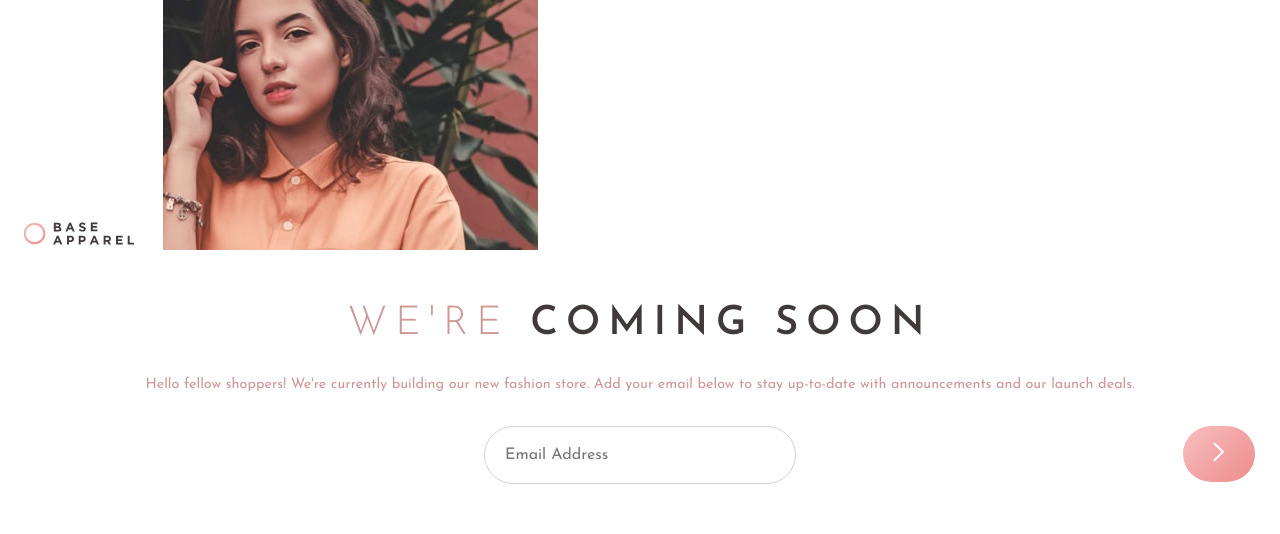
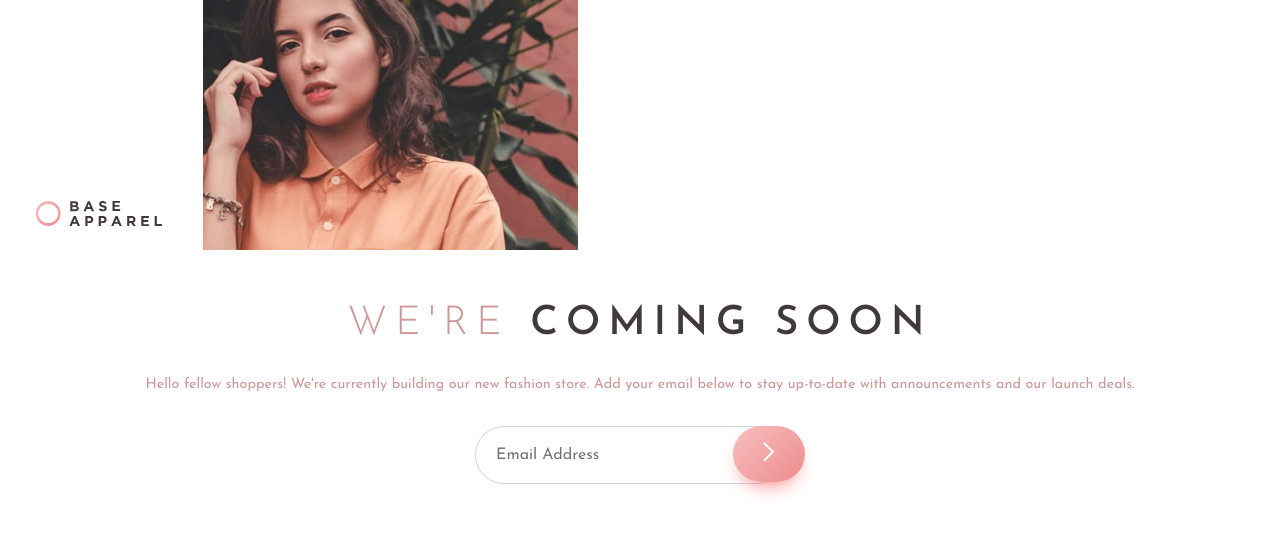
Before and after one commit to kujerocoding/base-apparel-coming-soon-master, a plain HTML site: page index.html in a window 1280 px wide. Drawn offline with Linux system fonts and the light colour scheme.

Commit message:
Fix btn arrow position

```diff
--- a/style.css
+++ b/style.css
@@ -29,7 +29,8 @@ body {
 }
 
 .logo {
-    transform: scale(70%);
+    transform: scale(80%);
+    padding: 20px;
 }
 
 .text__container {
@@ -60,7 +61,8 @@ body {
 }
 
 .form__container {
-    text-align: center;
+    margin: 0 auto;
+    max-width: 330px;
     position: relative;
 }
 
@@ -76,12 +78,14 @@ body {
 
 .btn__arrow {
     all: unset;
+    position: absolute;
     background-image: linear-gradient(135deg, var(--LINEARCOLORONE), var(--LINEARCOLORTWO));
     background-image: linear-gradient(135deg, var(--LINEARCOLORTHREE), var(--LINEARCOLORFOUR));
     position: absolute;
     top: 0;
-    right: 25px;
+    right: 0;
     padding-block: 16px;
     padding-inline: 30px;
     border-radius: 30px;
+    box-shadow: 0px 10px 20px -10px var(--SOFTRED);
 }
```
